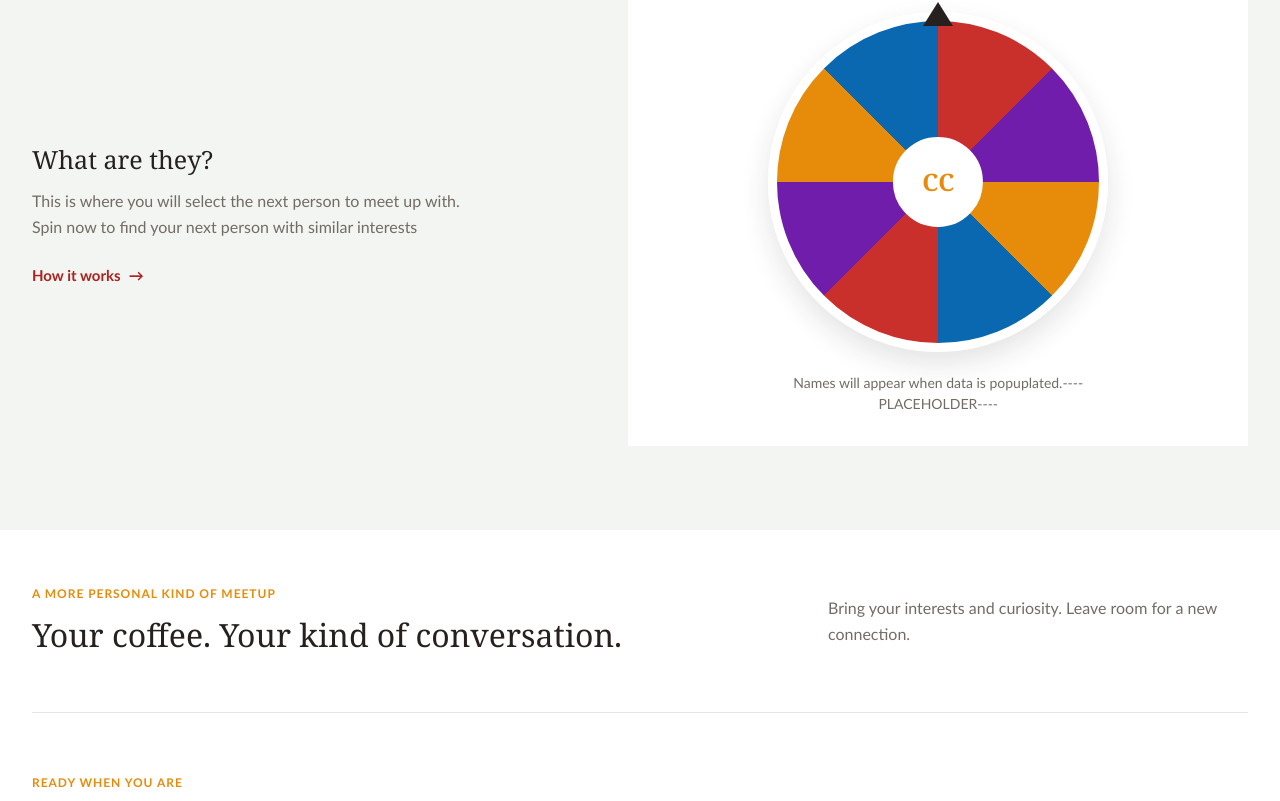
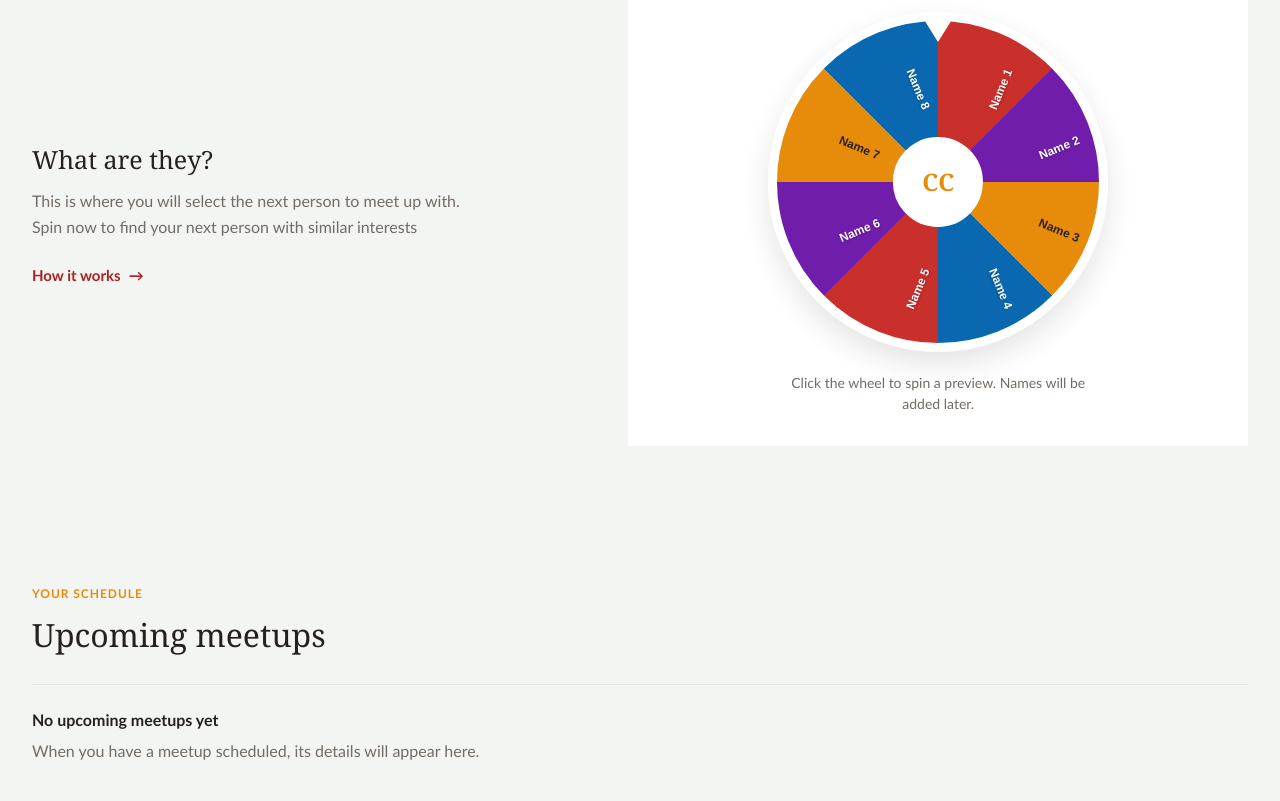
Before and after one commit to JosephMcclelland07/coffee-connect, a Next.js app in the folder apps/web/: page /meetups in a window 1280 px wide. Shown: the part 299-1100 px from the top of the page. Built offline with nearby package versions, Linux system fonts and the light colour scheme.

Commit message:
Added working spin wheel with placeholder names

```diff
--- a/apps/web/app/globals.css
+++ b/apps/web/app/globals.css
@@ -244,10 +244,32 @@ h2,
 	background: #ffffff;
 }
 
+.spin-wheel-control {
+	position: relative;
+	display: block;
+	width: min(100%, 340px);
+	aspect-ratio: 1;
+	padding: 0;
+	border: 0;
+	border-radius: 50%;
+	background: transparent;
+	cursor: pointer;
+}
+
+.spin-wheel-control:focus-visible {
+	outline: 3px solid var(--ink);
+	outline-offset: 7px;
+}
+
+.spin-wheel-control:active {
+	transform: scale(0.985);
+}
+
 .name-wheel {
 	position: relative;
-	width: min(100%, 340px);
-	aspect-ratio: 1;
+	display: block;
+	width: 100%;
+	height: 100%;
 	border: 9px solid #ffffff;
 	border-radius: 50%;
 	background: conic-gradient(
@@ -261,19 +283,37 @@ h2,
 		#0968b0 315deg 360deg
 	);
 	box-shadow: 0 12px 28px rgb(38 33 30 / 12%);
+	transition: transform 2.5s cubic-bezier(0.12, 0.75, 0.16, 1);
 }
 
-.name-wheel::before {
+.spin-wheel-pointer {
 	position: absolute;
-	top: -19px;
+	z-index: 1;
+	top: 6px;
 	left: 50%;
 	width: 0;
 	height: 0;
 	border: 15px solid transparent;
-	border-top: 0;
-	border-bottom: 24px solid var(--ink);
-	content: "";
+	border-top: 24px solid #ffffff;
+	border-bottom: 0;
 	transform: translateX(-50%);
+}
+
+.wheel-name {
+	position: absolute;
+	top: 50%;
+	left: 50%;
+	width: max-content;
+	color: #ffffff;
+	font-size: 12px;
+	font-weight: 700;
+	text-shadow: 0 1px 2px rgb(0 0 0 / 28%);
+	white-space: nowrap;
+}
+
+.wheel-name--dark {
+	color: var(--ink);
+	text-shadow: none;
 }
 
 .wheel-center {
@@ -303,19 +343,16 @@ h2,
 	text-align: center;
 }
 
-.personal-section {
-	padding: 56px 0;
-	background: var(--paper);
+.upcoming-section {
+	padding: 56px 0 64px;
+	background: var(--soft);
 }
 
-.personal-inner {
-	display: flex;
-	align-items: center;
-	justify-content: space-between;
-	gap: 44px;
+.upcoming-heading {
+	margin-bottom: 28px;
 }
 
-.personal-inner h2,
+.upcoming-heading h2,
 .meetups-join h2 {
 	max-width: 620px;
 	margin-bottom: 0;
@@ -324,12 +361,22 @@ h2,
 	font-weight: 500;
 }
 
-.personal-inner > p {
-	max-width: 420px;
-	margin-bottom: 0;
+.upcoming-empty {
+	padding: 22px 0 0;
+	border-top: 1px solid var(--line);
 	color: var(--muted);
 	font-size: 16px;
 	line-height: 1.6;
+}
+
+.upcoming-empty-title {
+	margin-bottom: 6px;
+	color: var(--ink);
+	font-weight: 700;
+}
+
+.upcoming-empty p:last-child {
+	margin-bottom: 0;
 }
 
 .meetups-join {
--- a/apps/web/app/meetups/page.tsx
+++ b/apps/web/app/meetups/page.tsx
@@ -1,5 +1,6 @@
 import Link from "next/link";
 import { SiteFooter, SiteHeader } from "../site-chrome";
+import SpinWheel from "../../components/spin-wheel";
 
 export default function MeetupsPage() {
 	return (
@@ -22,29 +23,28 @@ export default function MeetupsPage() {
 									How it works <span aria-hidden="true">→</span>
 								</Link>
 							</div>
-							<div
-								className="wheel-panel"
-								role="img"
-								aria-label="An empty spin wheel; meetup names will be added later"
-							>
-								<div className="name-wheel" aria-hidden="true">
-									<div className="wheel-center">CC</div>
-								</div>
-								<p className="wheel-caption">Names will appear when data is popuplated.----PLACEHOLDER----</p>
+							<div className="wheel-panel">
+								<SpinWheel />
+								<p className="wheel-caption" id="wheel-caption">
+									Click the wheel to spin a preview. Names will be added later.
+								</p>
 							</div>
 						</div>
 					</div>
 				</section>
 
-				<section className="personal-section" id="personal">
-					<div className="page-width personal-inner">
-						<div>
-							<p className="eyebrow">A more personal kind of meetup</p>
-							<h2>Your coffee. Your kind of conversation.</h2>
+				<section className="upcoming-section" id="upcoming-meetups">
+					<div className="page-width">
+						<div className="upcoming-heading">
+							<p className="eyebrow">Your schedule</p>
+							<h2>Upcoming meetups</h2>
 						</div>
-						<p>
-							Bring your interests and curiosity. Leave room for a new connection.
-						</p>
+						<div className="upcoming-empty" role="status">
+							<p className="upcoming-empty-title">No upcoming meetups yet</p>
+							<p>
+								When you have a meetup scheduled, its details will appear here.
+							</p>
+						</div>
 					</div>
 				</section>
 
--- /dev/null
+++ b/apps/web/components/spin-wheel.tsx
@@ -0,0 +1,56 @@
+"use client";
+
+import { useState } from "react";
+
+export default function SpinWheel() {
+	const [rotation, setRotation] = useState(0);
+	const names = Array.from({ length: 8 }, (_, index) => ({
+		label: `Name ${index + 1}`,
+		angle: 22.5 + index * 45,
+		isOrangeSegment: index % 4 === 2,
+	})).map((name) => {
+		const radialTextAngle = name.angle - 90;
+		const readableTextAngle =
+			radialTextAngle > 90
+				? radialTextAngle - 180
+				: radialTextAngle < -90
+					? radialTextAngle + 180
+					: radialTextAngle;
+
+		return { ...name, textRotation: readableTextAngle - name.angle };
+	});
+
+	function spinWheel() {
+		setRotation((currentRotation) => currentRotation + 1800 + Math.random() * 360);
+	}
+
+	return (
+		<button
+			type="button"
+			className="spin-wheel-control"
+			aria-label="Spin the meetup wheel preview"
+			aria-describedby="wheel-caption"
+			onClick={spinWheel}
+		>
+			<span className="spin-wheel-pointer" aria-hidden="true" />
+			<span
+				className="name-wheel"
+				aria-hidden="true"
+				style={{ transform: `rotate(${rotation}deg)` }}
+			>
+				{names.map(({ label, angle, isOrangeSegment, textRotation }) => (
+					<span
+						key={label}
+						className={`wheel-name${isOrangeSegment ? " wheel-name--dark" : ""}`}
+						style={{
+							transform: `rotate(${angle}deg) translateY(-108px) rotate(${textRotation}deg)`,
+						}}
+					>
+						{label}
+					</span>
+				))}
+				<span className="wheel-center">CC</span>
+			</span>
+		</button>
+	);
+}
```
